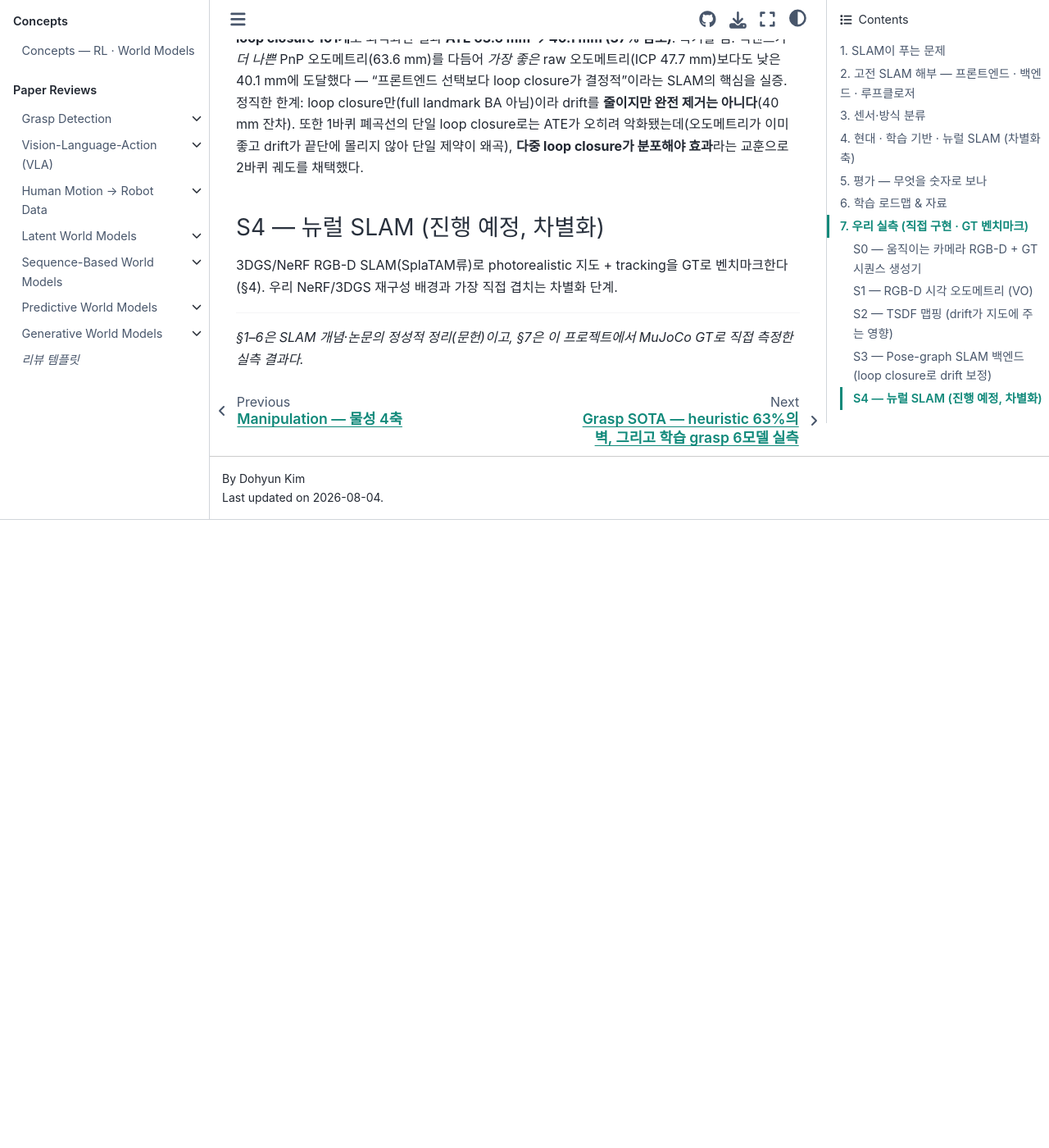
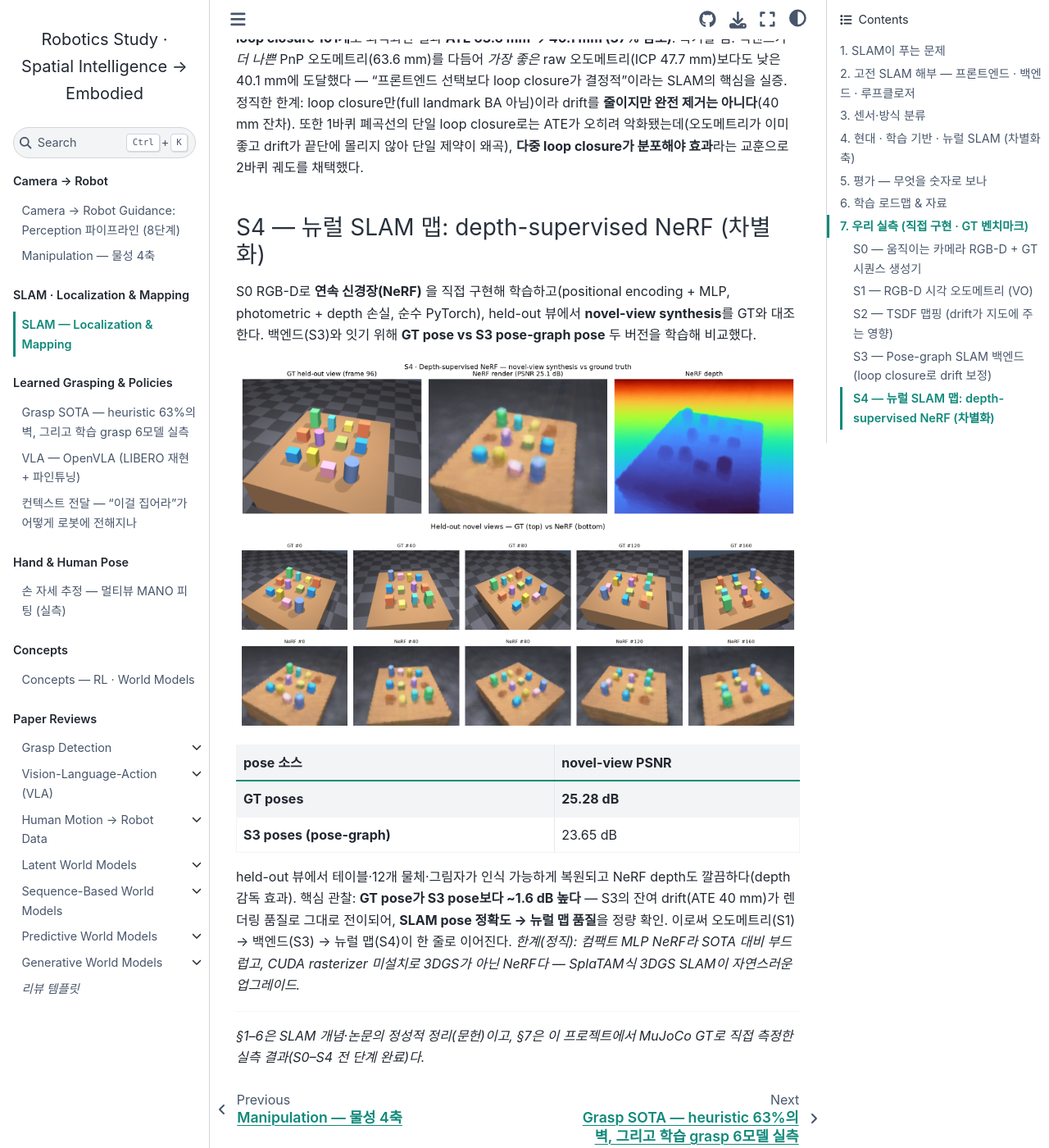
Before and after one commit to DoHyun468/robotics-study, a Jupyter Book: the page built from slam.md, in a window 1280 px wide and 1400 px high, scrolled down 7215 px. Shown: the whole window at 82% size. Built offline with Jupyter Book 1.0.4 settings and Sphinx 7.4.7 and the Sphinx Book theme 1.1.4, drawn with Linux system fonts in a browser that asks for light colours; before the commit the page ends 7849 px from its top, so only the background shows below that.

Commit message:
slam: add S4 depth-supervised NeRF (novel-view PSNR GT 25.3 / S3 23.7 dB)
Neural map from RGB-D via pure-PyTorch depth-supervised NeRF.
- novel-view PSNR: GT poses 25.28 dB vs S3 pose-graph poses 23.65 dB
  -> SLAM pose accuracy transfers to neural-map quality (S1->S3->S4)
- NeRF (not 3DGS): no nvcc/gsplat wheel on this machine; iMAP/NICE-SLAM family
SLAM track S0-S4 complete. Artifact: https://claude.ai/code/artifact/37e74c2a-23e4-40f6-b981-4447807e2bc3

Co-Authored-By: Claude Opus 4.8 <noreply@anthropic.com>
Claude-Session: https://claude.ai/code/session_01McbJgx4gfmrVVJzvBALQZp

```diff
--- a/slam.md
+++ b/slam.md
@@ -115,10 +115,20 @@ S1의 ORB+PnP 오도메트리를 프론트엔드로 받아, **loop closure**(2
 
 **loop closure 101개**로 최적화한 결과 **ATE 63.6 mm → 40.1 mm (37% 감소)**. 특기할 점: 백엔드가 *더 나쁜* PnP 오도메트리(63.6 mm)를 다듬어 *가장 좋은* raw 오도메트리(ICP 47.7 mm)보다도 낮은 40.1 mm에 도달했다 — "프론트엔드 선택보다 loop closure가 결정적"이라는 SLAM의 핵심을 실증. 정직한 한계: loop closure만(full landmark BA 아님)이라 drift를 **줄이지만 완전 제거는 아니다**(40 mm 잔차). 또한 1바퀴 폐곡선의 단일 loop closure로는 ATE가 오히려 악화됐는데(오도메트리가 이미 좋고 drift가 끝단에 몰리지 않아 단일 제약이 왜곡), **다중 loop closure가 분포해야 효과**라는 교훈으로 2바퀴 궤도를 채택했다.
 
-### S4 — 뉴럴 SLAM (진행 예정, 차별화)
+### S4 — 뉴럴 SLAM 맵: depth-supervised NeRF (차별화)
 
-3DGS/NeRF RGB-D SLAM(SplaTAM류)로 photorealistic 지도 + tracking을 GT로 벤치마크한다 (§4). 우리 NeRF/3DGS 재구성 배경과 가장 직접 겹치는 차별화 단계.
+S0 RGB-D로 **연속 신경장(NeRF)** 을 직접 구현해 학습하고(positional encoding + MLP, photometric + depth 손실, 순수 PyTorch), held-out 뷰에서 **novel-view synthesis**를 GT와 대조한다. 백엔드(S3)와 잇기 위해 **GT pose vs S3 pose-graph pose** 두 버전을 학습해 비교했다.
+
+<img src="_static/slam_nerf_render.png" alt="NeRF novel-view synthesis vs GT + depth" style="width:100%;max-width:820px;border-radius:8px">
+<img src="_static/slam_nerf_views.png" alt="held-out novel views GT vs NeRF" style="width:100%;max-width:820px;border-radius:8px">
+
+| pose 소스 | novel-view PSNR |
+|---|---|
+| **GT poses** | **25.28 dB** |
+| **S3 poses (pose-graph)** | 23.65 dB |
+
+held-out 뷰에서 테이블·12개 물체·그림자가 인식 가능하게 복원되고 NeRF depth도 깔끔하다(depth 감독 효과). 핵심 관찰: **GT pose가 S3 pose보다 ~1.6 dB 높다** — S3의 잔여 drift(ATE 40 mm)가 렌더링 품질로 그대로 전이되어, **SLAM pose 정확도 → 뉴럴 맵 품질**을 정량 확인. 이로써 오도메트리(S1) → 백엔드(S3) → 뉴럴 맵(S4)이 한 줄로 이어진다. *한계(정직): 컴팩트 MLP NeRF라 SOTA 대비 부드럽고, CUDA rasterizer 미설치로 3DGS가 아닌 NeRF다 — SplaTAM식 3DGS SLAM이 자연스러운 업그레이드.*
 
 ---
 
-*§1–6은 SLAM 개념·논문의 정성적 정리(문헌)이고, §7은 이 프로젝트에서 MuJoCo GT로 직접 측정한 실측 결과다.*
+*§1–6은 SLAM 개념·논문의 정성적 정리(문헌)이고, §7은 이 프로젝트에서 MuJoCo GT로 직접 측정한 실측 결과(S0–S4 전 단계 완료)다.*
```
Also changed, not shown: _static/slam_nerf_render.png (added), _static/slam_nerf_views.png (added).
